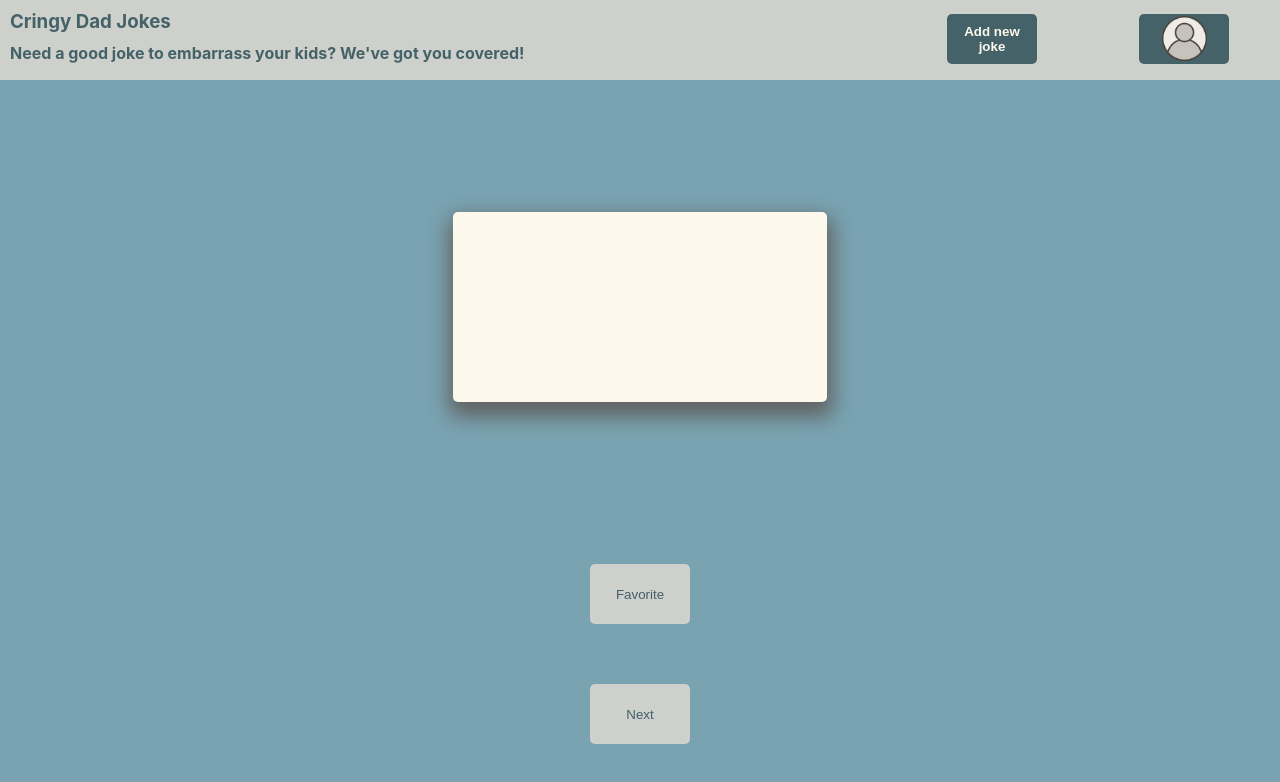
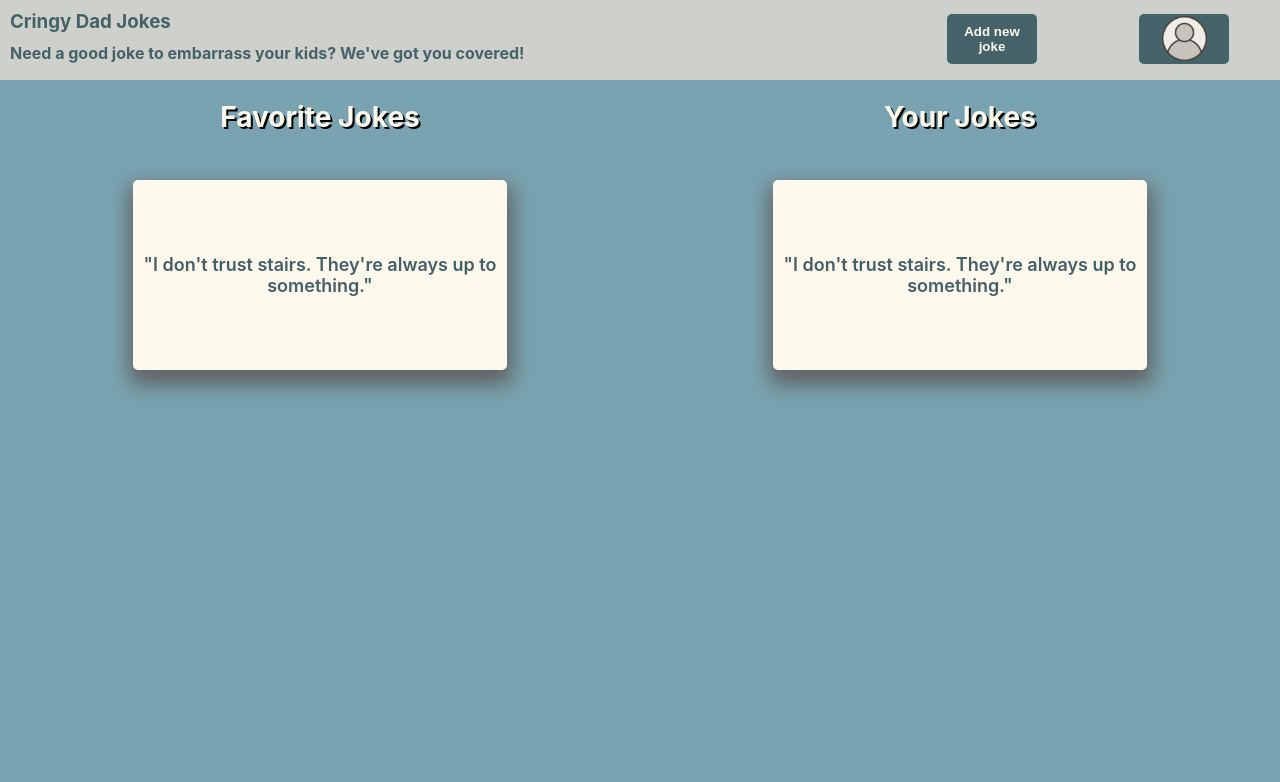
Before and after one commit to peytonjo/Dad-Jokes, a React (Create React App) app: page /user-view in a window 1280 px wide. Shown: the top 782 px of the page. Built offline with nearby package versions, Linux system fonts and the light colour scheme; no server answers.

Commit message:
Add a route for the user view

```diff
--- a/src/App/App.js
+++ b/src/App/App.js
@@ -4,7 +4,7 @@ import userIcon from '../user.png'
 import User from '../User/User'
 import Form from '../Form/Form'
 import { NavBar } from '../NavBar/NavBar'
-import { Route, Link, Router } from "react-router-dom"
+import { Switch, Route, Link, Router } from "react-router-dom"
 import { getRandomJoke } from '../ApiCalls.js'
 
 class App extends Component {
@@ -33,13 +33,16 @@ class App extends Component {
     this.loadJoke()
     return (
         <div className="App">
-          <body>
+          <main>
+            <nav>
+              <NavBar />
+            </nav>
+            <Switch>
             <Route
+              exact
               path='/'
               render={ () => {
                 return (
-                  <section>
-                    <NavBar />
                   <section className="app-body">
                     <p className="joke-card">{this.state.joke}</p>
                     <div className="joke-btns">
@@ -47,14 +50,30 @@ class App extends Component {
                     <button className="next-joke" onClick={this.loadNewJoke}>Next</button>
                     </div>
                   </section>
-                  </section>
                 )
               }}
             >
             </Route>
+            <Route
+              exact
+              path='/user-view'
+              render={ () => {
+                return(
+                  <User />
+                )
+              }}
+            >
+            </Route>
+            <Route
+              exact
+              path='/form-view'
+            >
+
+            </Route>
+            </Switch>
             {/* <User />  */}
             {/* <Form /> */}
-          </body>
+          </main>
         </div>
     );
   }
--- a/src/NavBar/NavBar.js
+++ b/src/NavBar/NavBar.js
@@ -10,7 +10,7 @@ const NavBar = () => {
         <h4>Need a good joke to embarrass your kids? We've got you covered!</h4>
       </div>
       <section className="nav-btns">
-      <NavLink to="/User">
+      <NavLink to="/user-view">
         <button alt="button">
           <img
           className="user-icon"
--- a/src/User/User.js
+++ b/src/User/User.js
@@ -1,5 +1,6 @@
 import React from 'react'
 import { Component } from 'react'
+import { Link } from 'react-router-dom'
 import './User.scss'
 
 
```
Also changed, not shown: 1 other file (tests, documents, lock files or other folders). Lines whose indentation alone changed are shown as unchanged.
